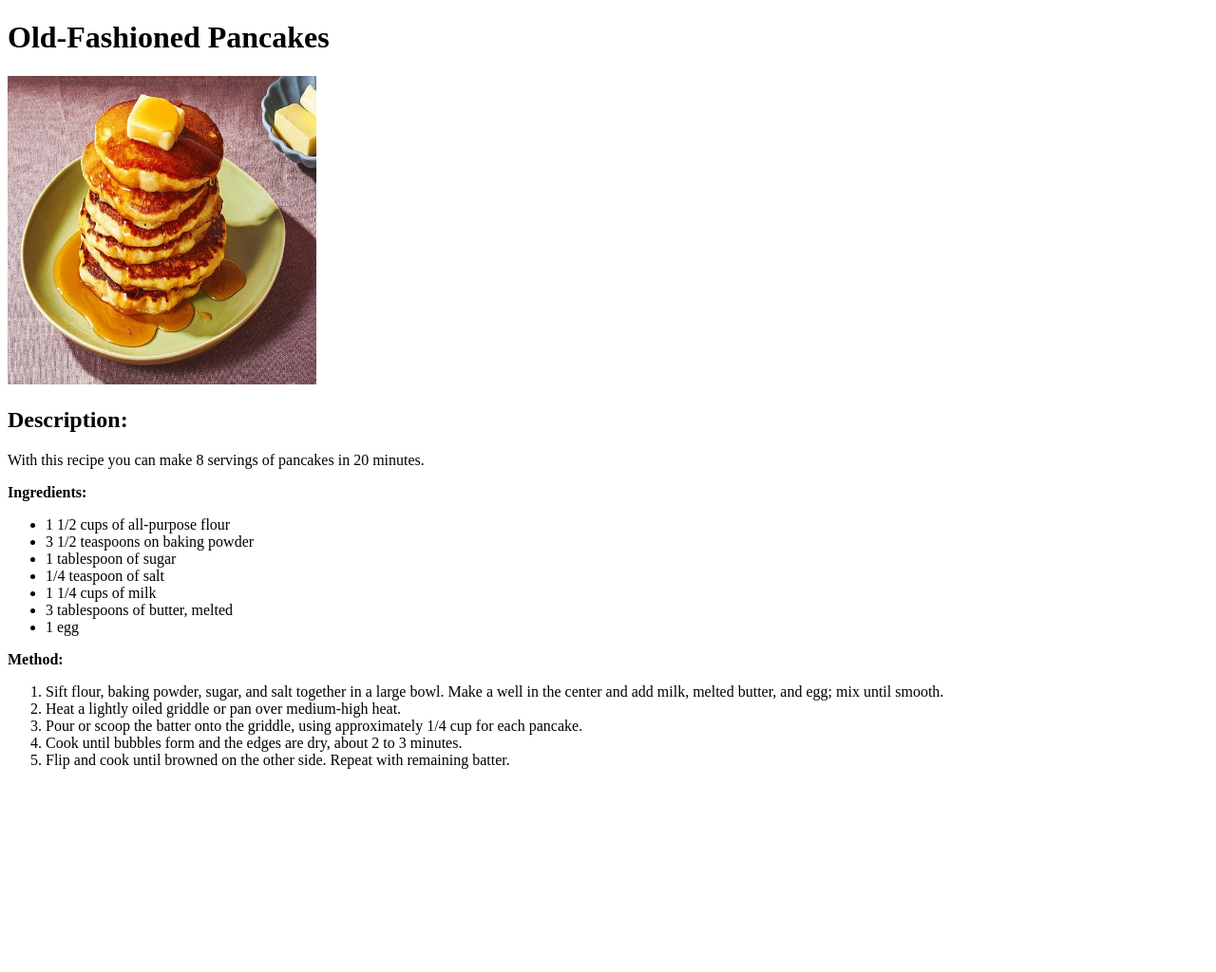
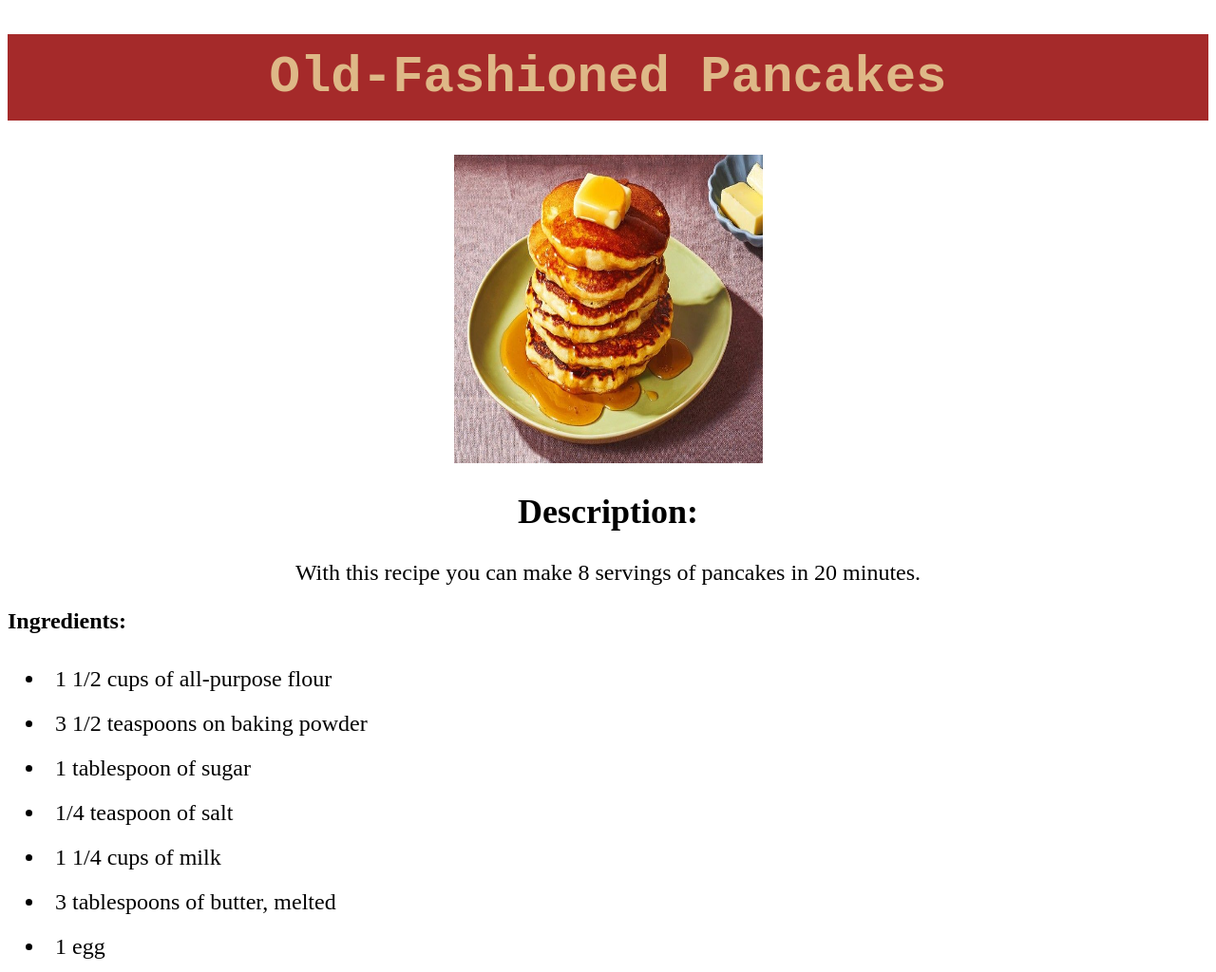
Before and after one commit to harmonben85/odin-recipes, a plain HTML site: page recipes/pancakes.html in a window 1280 px wide. Shown: the top 1024 px of the page at 95% size. Before the commit the page ends 826 px from the top, so only its background shows below. Drawn offline with Linux system fonts and the light colour scheme.

Commit message:
Add some css features to improve the look of the recipes website.

```diff
--- a/recipes/pancakes.html
+++ b/recipes/pancakes.html
@@ -3,14 +3,15 @@
 <head>
     <meta charset="UTF-8">
     <title>Pancakes Recipe</title>
+    <link rel="stylesheet" href="../styles.css">
 </head>
 <body>
-    <h1>Old-Fashioned Pancakes</h1>
+    <h1 class="header" id="pancakes">Old-Fashioned Pancakes</h1>
 
     <img src="../img/pancakes.jpg" alt="A stack of six pancakes with butter and maple syrup." height=325" width="325">
 
     <h2>Description:</h2>
-    <p>With this recipe you can make 8 servings of pancakes in 20 minutes.</p>
+    <p class="Description">With this recipe you can make 8 servings of pancakes in 20 minutes.</p>
 
     <p><strong>Ingredients:</strong></p>
     <ul>
--- /dev/null
+++ b/styles.css
@@ -0,0 +1,53 @@
+body {
+    font-size: 24px;
+}
+
+.header {
+    background: rgb(128, 0, 255);
+    padding: 15px;
+    font-family: monospace;
+    font-size: 54px;
+    text-align: center;
+}
+
+img {
+    display: block;
+    margin-left: auto;
+    margin-right: auto;
+}
+
+h2 {
+    text-align: center;
+}
+
+.Description {
+    text-align: center;
+}
+
+div.menu {
+    text-align: center;
+}
+
+ol.recipes {
+    display: inline-block;
+}
+
+li {
+    padding: 10px;
+}
+
+
+.header#pizza {
+    color: red;
+    background-color: gold;
+}
+
+.header#pancakes {
+    color:burlywood;
+    background-color: brown;
+}
+
+.header#egg_salad {
+    color: green;
+    background-color: bisque;
+}
```
Also changed, not shown: index.html (+5 -2 lines), recipes/egg_salad.html (+3 -2 lines), recipes/pizza.html (+3 -2 lines).
